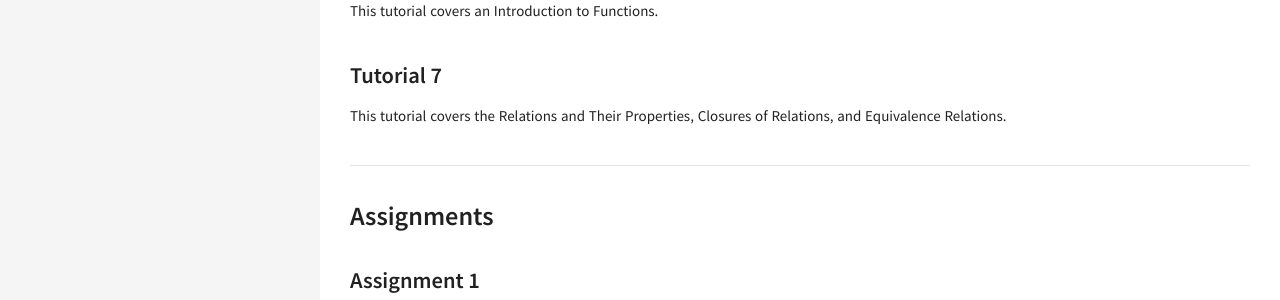
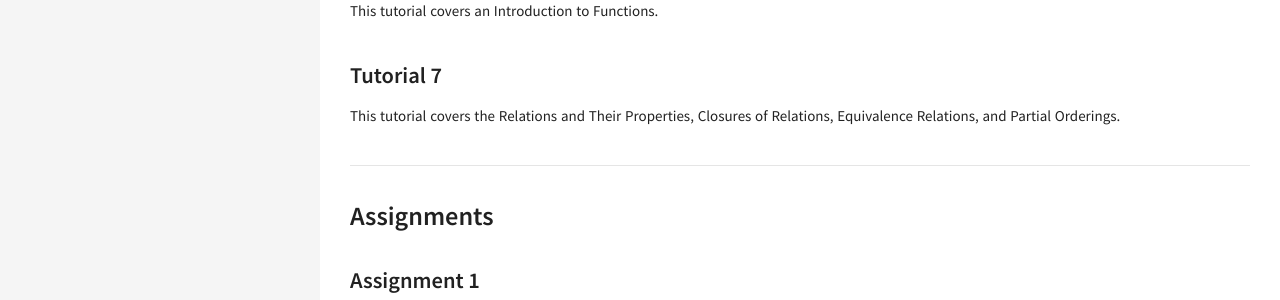
Before and after one commit to rezazzr/davari.io, a Jekyll site: the page built from comp5361.html, in a window 1280 px wide. Shown: the part 1122-1422 px from the top of the page. Built offline with Jekyll 4.4.1, drawn with Linux system fonts in a browser that asks for light colours.

Commit message:
Tutorial 7 slides updated

```diff
--- a/_data/index/slides.yml
+++ b/_data/index/slides.yml
@@ -29,6 +29,6 @@
   year: 2019
 
 - name: Tutorial 7
-  descr: This tutorial covers the Relations and Their Properties, Closures of Relations, and Equivalence Relations.
+  descr: This tutorial covers the Relations and Their Properties, Closures of Relations, Equivalence Relations, and Partial Orderings.
   url:  https://raw.githubusercontent.com/rezazzr/rezazzr.github.io/master/_data/slide_pdf_files/Tutorial-7.pdf
   year: 2019
```
Also changed, not shown: 1 other file.
